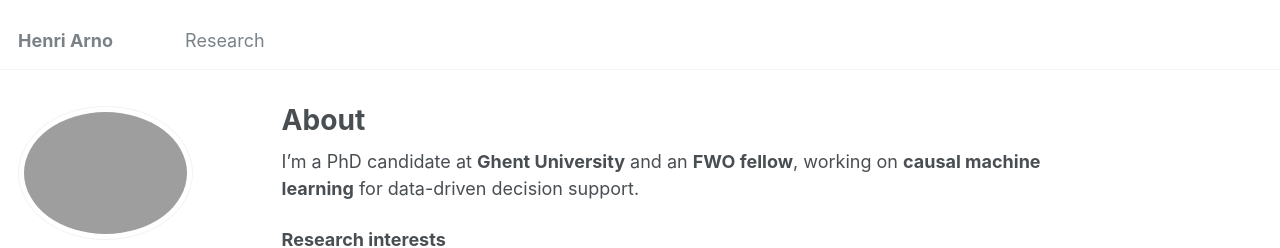
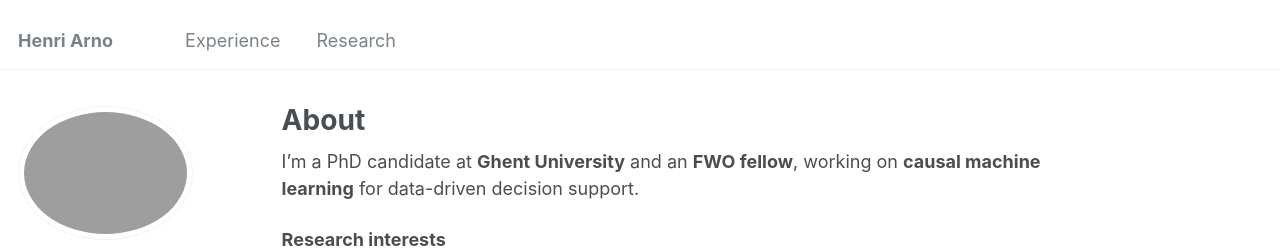
Before and after one commit to HenriArno/HenriArno.github.io, a Jekyll site: the page built from _pages/about.md, in a window 1280 px wide. Shown: the top 248 px of the page. Built offline with Jekyll 4.4.1, drawn with Linux system fonts in a browser that asks for light colours; some web fonts are replaced.

Commit message:
Update navigation.yml

```diff
--- a/_data/navigation.yml
+++ b/_data/navigation.yml
@@ -5,5 +5,7 @@
 # prevent it from being included in the site.
 
 main:
+  - title: "Experience"
+    url: /experience/
   - title: "Research"
     url: /research/
```
